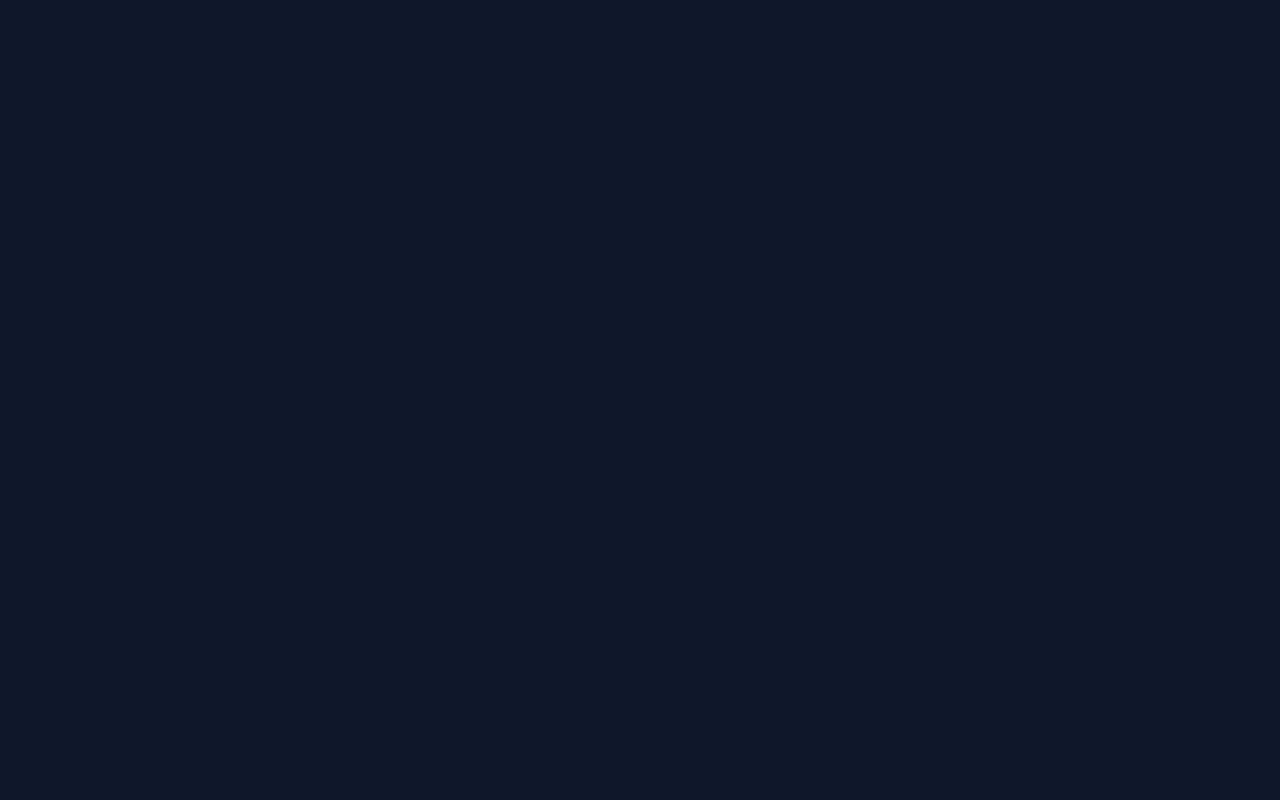
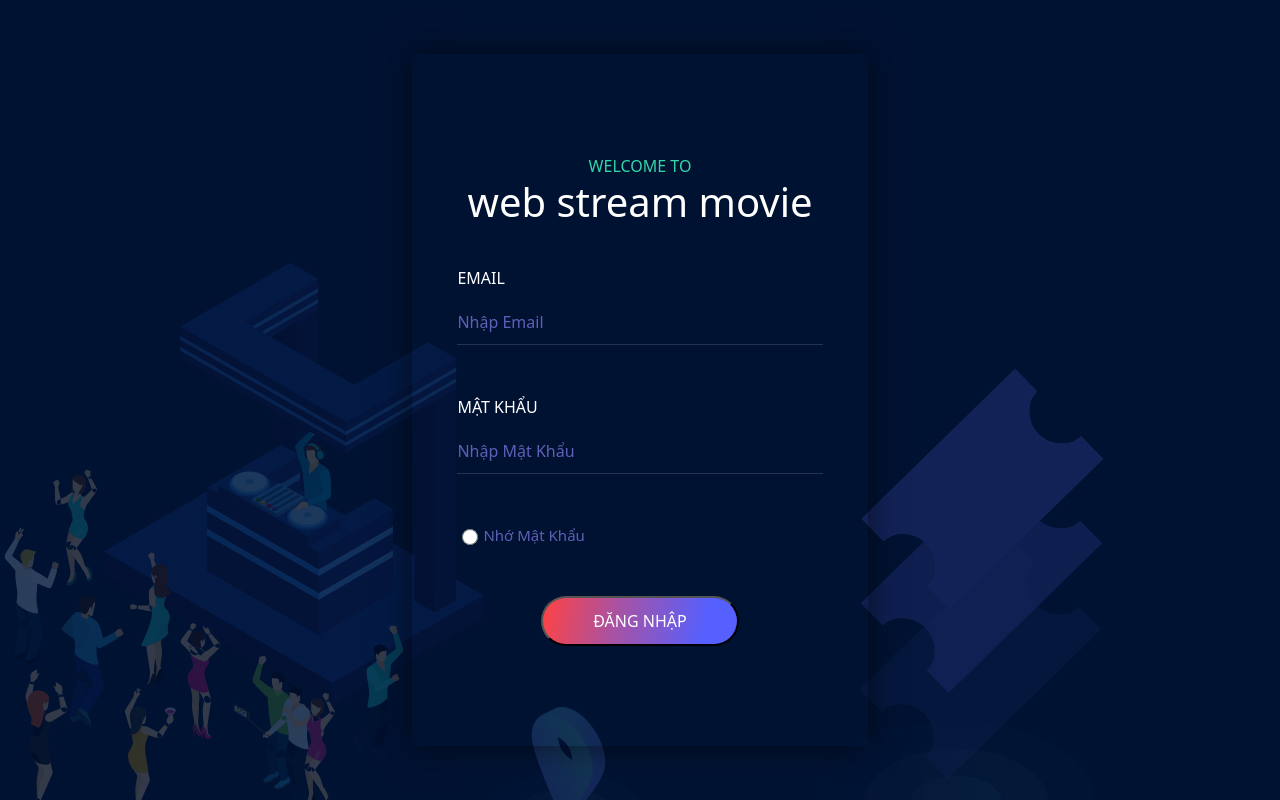
Before and after one commit to khanhdoan09/web-stream-movie, a React (Create React App) app: page /login in a window 1280 px wide. Before the commit this address had no page. Built offline with nearby package versions, Linux system fonts and the light colour scheme.

Commit message:
login form

```diff
--- a/public/index.html
+++ b/public/index.html
@@ -10,34 +10,10 @@
       content="Web site created using create-react-app"
     />
     <link rel="apple-touch-icon" href="%PUBLIC_URL%/logo192.png" />
-    <!--
-      manifest.json provides metadata used when your web app is installed on a
-      user's mobile device or desktop. See https://developers.google.com/web/fundamentals/web-app-manifest/
-    -->
     <link rel="manifest" href="%PUBLIC_URL%/manifest.json" />
-    <!--
-      Notice the use of %PUBLIC_URL% in the tags above.
-      It will be replaced with the URL of the `public` folder during the build.
-      Only files inside the `public` folder can be referenced from the HTML.
-
-      Unlike "/favicon.ico" or "favicon.ico", "%PUBLIC_URL%/favicon.ico" will
-      work correctly both with client-side routing and a non-root public URL.
-      Learn how to configure a non-root public URL by running `npm run build`.
-    -->
-    <title>React App</title>
+    <title>Web Stream Movie</title>
   </head>
   <body style="background-color: rgb(15,23,42);">
-    <noscript>You need to enable JavaScript to run this app.</noscript>
-    <div id="root"></div>
-    <!--
-      This HTML file is a template.
-      If you open it directly in the browser, you will see an empty page.
-
-      You can add webfonts, meta tags, or analytics to this file.
-      The build step will place the bundled scripts into the <body> tag.
-
-      To begin the development, run `npm start` or `yarn start`.
-      To create a production bundle, use `npm run build` or `yarn build`.
-    -->
+    <div id="root" style="height: 100%;"></div>
   </body>
 </html>
--- /dev/null
+++ b/src/assets/css/auth/login.css
@@ -0,0 +1,84 @@
+*    {
+    color: white;
+}
+
+.container_fluid {
+    width: 100%;
+    height: 100%;
+    margin: 0;
+    padding: 0;
+    background-image: url('../../img/auth/background_login.jpg');
+}
+
+.contain__area {
+    padding: 60px 45px;
+    max-width: 540px;
+    margin: 0 auto;
+    box-shadow: 0px 0px 29.4px 0.6px rgb(0 0 0 / 50%);
+}
+
+.contain__header {
+    text-align: center;
+    margin: 40px 10px;
+}
+.welcome {
+    color: #31d7a9;
+    text-transform: uppercase;
+    display: block;
+}
+
+.title {
+    font-size: 40px;
+}
+
+.form_group {
+    display: grid;
+    margin-bottom: 40px;
+}
+
+.form_group label {
+    text-transform: uppercase;
+    margin-bottom: 10px;
+}
+
+.form_group input {
+    height: 45px;
+    border: none;
+    border-bottom: 1px solid #23334f;
+    background-color: transparent;
+    outline: none;
+}
+
+::placeholder { /* Chrome, Firefox, Opera, Safari 10.1+ */
+    color: rgb(95, 95, 183);
+    opacity: 1; /* Firefox */
+    text-transform: capitalize;
+  }
+
+#checkbox {
+    margin: 5px;
+    width: 16px;
+    height: 16px;
+}
+
+.labelCheckbox {
+    color: rgb(95, 95, 183);
+    font-size: 15px;
+    text-transform: capitalize !important;
+}
+
+#submit {
+    background-image: -webkit-linear-gradient(169deg, #5560ff 17%, #aa52a1 63%, #ff4343 100%);
+    border-radius: 30px;
+    width: auto;
+    padding: 0 50px;
+    height: 50px;
+    text-transform: uppercase;
+    margin: 0 auto;
+}
+
+.errorMessage {
+    margin-top: 10px;
+    font-size: 15px;
+    color: red;
+}
--- a/src/assets/css/main.css
+++ b/src/assets/css/main.css
@@ -4,8 +4,16 @@
     box-sizing: border-box;
 }
 
+html, body {
+    height: 100%;
+}
+
 a {
     text-decoration: none;
+}
+
+label {
+    cursor: pointer;
 }
 
 .container-all {
--- /dev/null
+++ b/src/components/auth/login.js
@@ -0,0 +1,58 @@
+import { useState } from "react"
+import "../../assets/css/auth/login.css"
+const Login = () =>{
+    const [errorMessagePassword, setErrorMessagePassword] = useState("");
+    const [errorMessageEmail, setErrorMessageEmail] = useState("");
+    function submitForm(e) {
+        e.preventDefault()
+        const form = new FormData(e.target);
+        let email = form.get("email");
+        let password = form.get("email");
+        if (email === '') {
+            setErrorMessageEmail("email không được để trống");
+        }
+        if (password === '') {
+            setErrorMessagePassword("password không được để trống");
+        }
+    }
+
+    function renderErrorMessageEmail(error) {
+        return (<div className="errorMessage">{errorMessageEmail}</div>)
+    }
+    function renderErrorMessagePassword(error) {
+        return (<div className="errorMessage">{errorMessagePassword}</div>)
+    }
+    return (
+        <div className="container_fluid">
+            <div className="d-flex flex-column justify-content-center align-items-center h-100">
+                <div className="contain__area">
+                    <div className="contain__header">
+                        <span className="welcome">welcome to</span>
+                        <h2 className="title">web stream movie</h2>
+                    </div>
+                    <form className="contain__form" onSubmit={submitForm}>
+                        <div className="form_group">
+                            <label htmlFor="email">Email</label>
+                            <input type="email" placeholder="nhập email" name="email" id="email"/>
+                            {renderErrorMessageEmail("email")}
+                        </div>
+                        <div className="form_group">
+                            <label htmlFor="password">Mật khẩu</label>
+                            <input type="password" placeholder="nhập mật khẩu" name="password" id="password"/>
+                            {renderErrorMessagePassword("password")}
+                        </div>
+                        <div className="form_group d-flex">
+                            <input type="radio" id="checkbox" />
+                            <label htmlFor="checkbox" className="labelCheckbox">Nhớ mật khẩu</label>
+                        </div>
+                        <div className="form_group">
+                            <button type="submit" id="submit">Đăng nhập</button>
+                        </div>
+                    </form>
+                </div>
+            </div>
+        </div>
+    )
+}
+
+export default Login
--- a/src/components/list/search.js
+++ b/src/components/list/search.js
@@ -17,7 +17,7 @@ const Search = (props)=>{
         e.preventDefault();
         const data = new FormData(e.target);
         let keyword = data.get("search");
-        SearchDataFromApi(keyword)
+        SearchDataFromApi(keyword);
     }
 
 
--- a/src/index.js
+++ b/src/index.js
@@ -2,6 +2,7 @@ import ReactDOM from "react-dom/client";
 import { BrowserRouter, Routes, Route } from "react-router-dom";
 import Home from "./components/detail/home";
 import List from "./components/list/list";
+import Login from "./components/auth/login"
 import 'bootstrap/dist/css/bootstrap.css'
 import 'bootstrap/dist/js/bootstrap.bundle'
 import './assets/css/main.css'
@@ -10,8 +11,9 @@ export default function App() {
   return (
     <BrowserRouter>
       <Routes>
+        <Route index element={<List />} />
         <Route path="home" element={<Home />} />
-        <Route index element={<List />} />
+        <Route path="login" element={<Login />} />
         <Route path="list" element={<List />}>
           <Route path="list/:pagination" exact={true} element={<List />} />
         </Route>
```
Also changed, not shown: src/assets/img/auth/background_login.jpg (added).
